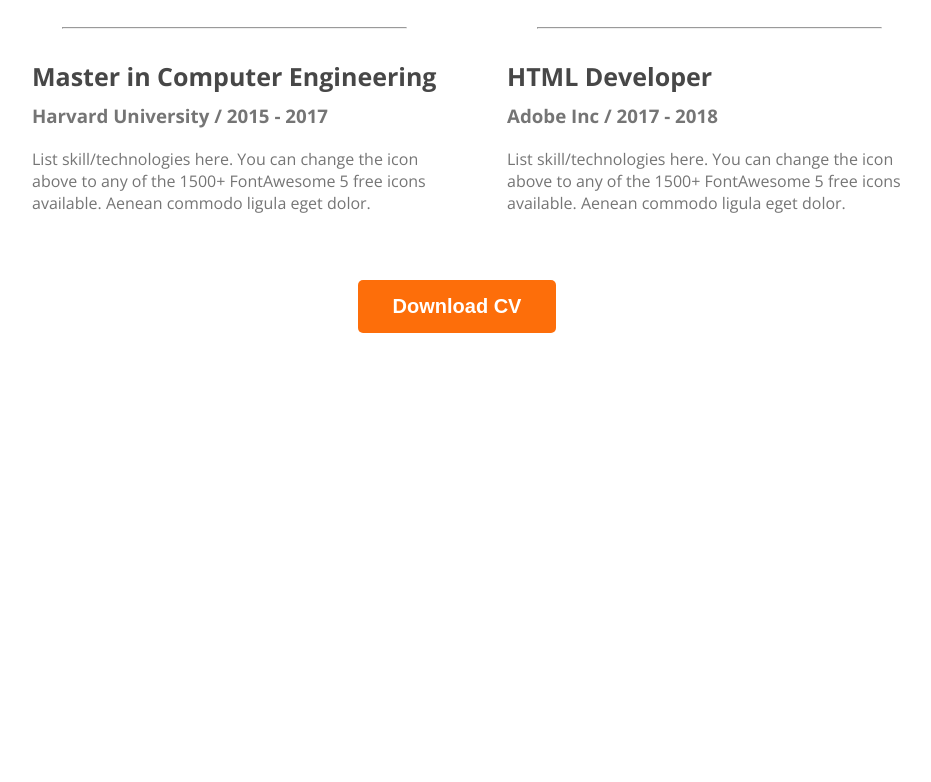
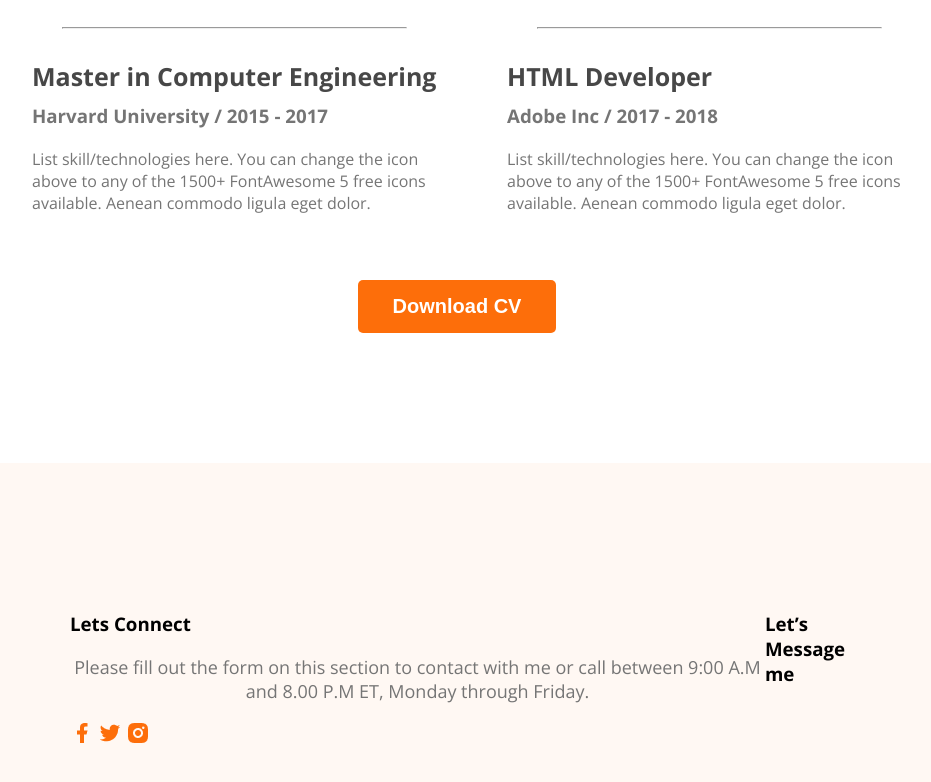
Before and after one commit to MdNurulIslam99/webdeveloper-portfolio, a plain HTML site: page index.html in a window 1280 px wide. Shown: the part 2701-3483 px from the top of the page, without its empty margins (168-1099 px from the left). Before the commit the page ends 3164 px from the top, so only its background shows below. Drawn offline with nearby package versions, Linux system fonts and the light colour scheme.

Commit message:
footer add

```diff
--- a/index.html
+++ b/index.html
@@ -211,6 +211,23 @@
     </main>
 
     <footer>
+        <div class="footer-column">
+          <h3 class="section-titel">Lets Connect</h3>
+          <p class="section-description">Please fill out the form on this section to contact with me or call between 9:00 A.M and 8.00 P.M ET, Monday through Friday.</p>
+          <div class="social-links">
+            <a href="#"><img src="images/icons/facebook.png" alt=""></a>
+            <a href=""><img src="images/icons/twitter.png" alt=""></a>
+            <a href=""><img src="images/icons/insta.png" alt=""></a>
+
+          </div>
+
+
+        </div>
+
+        <div class="footer-column">
+            <h3 class="section-titel">Let’s Message me</h3>
+        </div>
+
 
     </footer>
 
--- a/styles/portfolio.css
+++ b/styles/portfolio.css
@@ -204,3 +204,11 @@ main section {
     text-align: center;
     margin-top: 50px;
 }
+
+/* footer */
+footer{
+    display: flex;
+    background: #FFF8F3;
+    padding: 130px 230px;
+    margin-top: 100px;
+}
```
